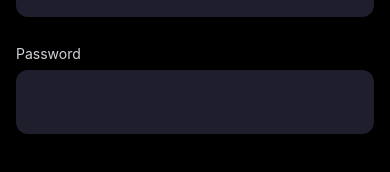
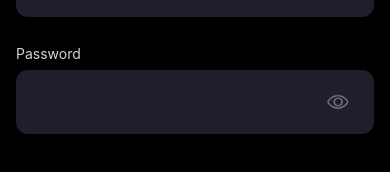
Before and after one commit to emmanueldindu/axin, a React Native app: screen /Signin in a window 390 px wide. Shown: the part 232-404 px from the top of the page. Built offline with nearby package versions, Linux system fonts and the light colour scheme.

Commit message:
custom button

```diff
--- a/components/CustomButton.jsx
+++ b/components/CustomButton.jsx
@@ -1,9 +1,14 @@
 import { View, Text, TouchableOpacity } from 'react-native'
 import React from 'react'
 
-const CustomButton = () => {
+const CustomButton = ({title, handlePress, continerStyles, textStyles, isLoading }) => {
   return (
-<TouchableOpacity className='bg-white rounded-xl justify-center items-center'>
+<TouchableOpacity
+className={`bg-secondary rounded-xl justify-center items-center ${continerStyles} ${isLoading ? 'opacity-50' : ''}`}
+onPress={handlePress}
+disabled={isLoading}
+activeOpacity={0.7}
+>
 
   <Text className='text-primary font-semibold text-lg'>CustomButton</Text>
 </TouchableOpacity>
--- a/components/FormFied.jsx
+++ b/components/FormFied.jsx
@@ -1,6 +1,7 @@
-import { View, Text, TextInput } from "react-native";
+import { View, Text, TextInput, TouchableOpacity, Image } from "react-native";
 import React, {useState} from "react";
-
+import images from "../constants/images";
+import icons from '../constants/icons'
 const FormFied = ({
   title,
   value,
@@ -14,7 +15,7 @@ const FormFied = ({
   return (
     <View className={`space-y-2 ${otherStyles}`}>
       <Text className="text-gray-300">{title}</Text>
-      <View className="w-full h-16 bg-black-100 rounded-xl px-6 focus:border-secondary items-center">
+      <View className="w-full h-16 bg-black-100 rounded-xl px-6 focus:border-secondary items-center flex-row">
         <TextInput
         className='flex-1 h-full w-full text-white font-semibold'
         value={value}
@@ -23,6 +24,14 @@ const FormFied = ({
         placeholderTextColor='#7b78b'
         secureTextEntry={title === 'Password' && !showPassword}
         />
+
+        {title === 'Password' && (
+            <TouchableOpacity
+            onPress={() => setShowPassword(!showPassword) }>
+            <Image source={!showPassword ? icons.eye : icons.eyeHide } className='w-6 h-6' resizeMode="contain"  />
+
+            </TouchableOpacity>
+        )}
       </View>
     </View>
   );
```
